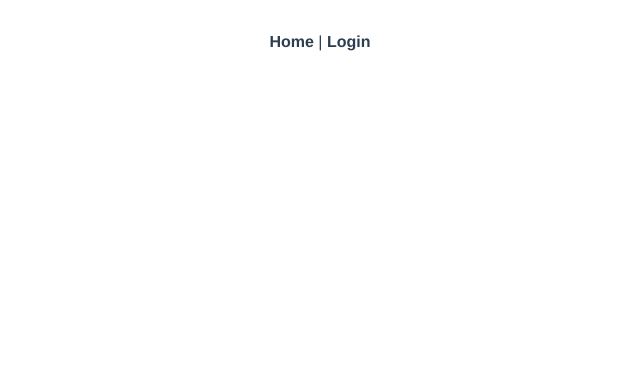
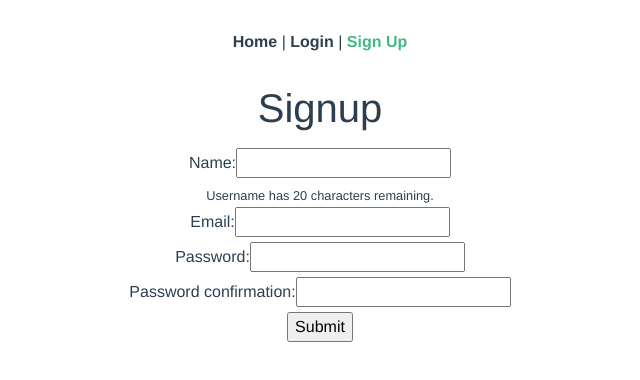
Before and after one commit to JohnChichester/personal-resume, a Vue app: page /signup in a window 1280 px wide. Shown: the top 380 px of the page, without its empty margins (320-960 px from the left). Built offline with nearby package versions, Linux system fonts and the light colour scheme.

Commit message:
Adding sign-up

```diff
--- a/src/App.vue
+++ b/src/App.vue
@@ -3,7 +3,9 @@
     <div id="nav">
       <router-link to="/">Home</router-link>
       |
-      <router-link to="/about">Login</router-link>
+      <router-link to="/login">Login</router-link>
+      |
+      <router-link to="/signup">Sign Up</router-link>
     </div>
     <router-view />
   </div>
--- a/src/router/index.js
+++ b/src/router/index.js
@@ -1,6 +1,8 @@
 import Vue from "vue";
 import VueRouter from "vue-router";
 import Home from "../views/Home.vue";
+import Login from "../views/Login.vue";
+import Signup from "../views/Signup.vue";
 
 Vue.use(VueRouter);
 
@@ -18,6 +20,8 @@ const routes = [
     // which is lazy-loaded when the route is visited.
     component: () => import(/* webpackChunkName: "about" */ "../views/About.vue"),
   },
+  { path: "/login", name: "Login", component: Login },
+  { path: "/signup", name: "Signup", component: Signup },
 ];
 
 const router = new VueRouter({
--- /dev/null
+++ b/src/views/Signup.vue
@@ -0,0 +1,74 @@
+<template>
+  <div class="signup">
+    <form v-on:submit.prevent="submit()">
+      <h1>Signup</h1>
+      <ul>
+        <li v-for="error in errors" v-bind:key="error">{{ error }}</li>
+      </ul>
+      <div>
+        <label>Name:</label>
+        <input type="text" v-model="name" />
+        <br />
+        <small>Username has {{ 20 - name.length }} characters remaining.</small>
+      </div>
+      <div>
+        <label>Email:</label>
+        <input type="email" v-model="email" />
+        <br />
+        <small v-if="email.length == 6">+ 9 = Fuggin Nice</small>
+      </div>
+      <div>
+        <label>Password:</label>
+        <input type="password" v-model="password" />
+        <br />
+        <small v-if="password.length > 0 && password.length < 6" class="text-danger">
+          Password MUST be atleast 6 characters!
+        </small>
+      </div>
+      <div>
+        <label>Password confirmation:</label>
+        <input type="password" v-model="passwordConfirmation" />
+        <br />
+        <small v-if="password != passwordConfirmation" class="text-dancer">Passwords must match!</small>
+      </div>
+      <input type="submit" value="Submit" />
+    </form>
+  </div>
+</template>
+
+<script>
+import axios from "axios";
+
+export default {
+  data: function () {
+    return {
+      name: "",
+      email: "",
+      password: "",
+      passwordConfirmation: "",
+      errors: [],
+      status: null,
+    };
+  },
+  methods: {
+    submit: function () {
+      var params = {
+        name: this.name,
+        email: this.email,
+        password: this.password,
+        password_confirmation: this.passwordConfirmation,
+      };
+      axios
+        .post("/users", params)
+        .then((response) => {
+          console.log(response.data);
+          this.$router.push("/login");
+        })
+        .catch((error) => {
+          this.errors = error.response.data.errors;
+          this.status = error.response.status;
+        });
+    },
+  },
+};
+</script>
```
